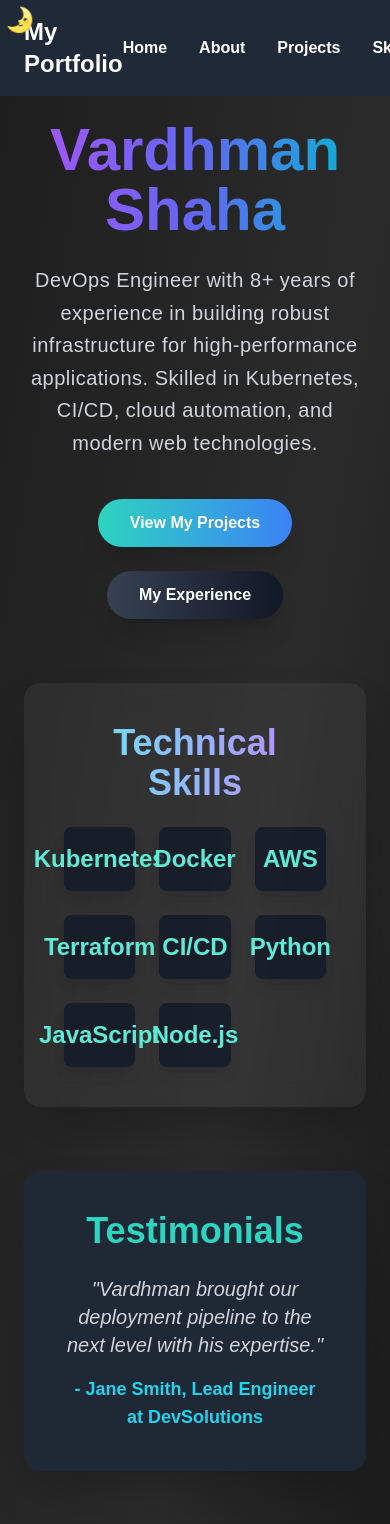
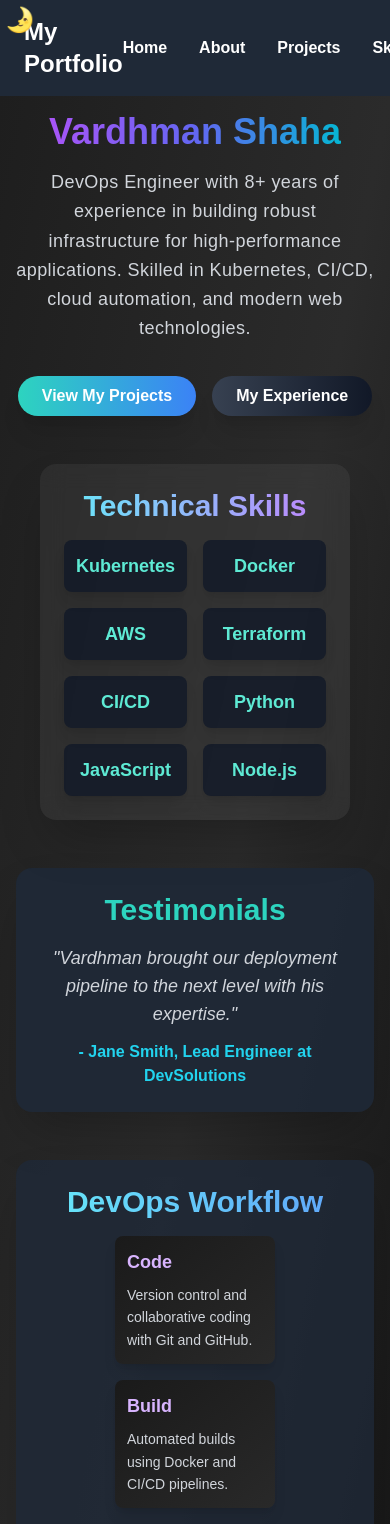
Before and after one commit to vardhman-shaha/portfolio-website, a Next.js app: page / in a window 390 px wide. Shown: the top 1524 px of the page. Built offline with nearby package versions, Linux system fonts and the light colour scheme.

Commit message:
mobile view updated code

```diff
--- a/app/page.tsx
+++ b/app/page.tsx
@@ -14,17 +14,17 @@ export default function Home() {
       <Navbar />
       <ParticlesBackground />
       <ThemeToggle />
-      <main className="flex flex-col items-center justify-center min-h-screen p-6 bg-gradient-to-br from-[#1e1e1e] via-[#2b2b2b] to-[#121212] text-white relative z-10">
+      <main className="flex flex-col items-center justify-center min-h-screen p-4 sm:p-6 bg-gradient-to-br from-[#1e1e1e] via-[#2b2b2b] to-[#121212] text-white relative z-10">
 
         {/* Hero Section */}
         <motion.div
-          className="flex flex-col items-center text-center space-y-6"
+          className="flex flex-col items-center text-center space-y-4 sm:space-y-6"
           initial={{ opacity: 0, scale: 0.95 }}
           animate={{ opacity: 1, scale: 1 }}
           transition={{ duration: 1.2, ease: "easeInOut" }}
         >
           <motion.h1
-            className="text-6xl font-extrabold bg-gradient-to-r from-purple-500 via-indigo-500 to-cyan-500 bg-clip-text text-transparent"
+            className="text-4xl sm:text-6xl font-extrabold bg-gradient-to-r from-purple-500 via-indigo-500 to-cyan-500 bg-clip-text text-transparent"
             initial={{ opacity: 0, y: -30 }}
             animate={{ opacity: 1, y: 0 }}
             transition={{ duration: 1.5, delay: 0.3 }}
@@ -33,7 +33,7 @@ export default function Home() {
           </motion.h1>
 
           <motion.p
-            className="text-xl max-w-3xl text-gray-300 font-light tracking-wide leading-relaxed"
+            className="text-lg sm:text-xl max-w-md sm:max-w-3xl text-gray-300 font-light tracking-wide leading-relaxed"
             initial={{ opacity: 0, y: 20 }}
             animate={{ opacity: 1, y: 0 }}
             transition={{ duration: 1.5, delay: 0.5 }}
@@ -44,14 +44,14 @@ export default function Home() {
 
         {/* Call-to-Actions */}
         <motion.div
-          className="mt-10 flex flex-wrap justify-center gap-6"
+          className="mt-8 sm:mt-10 flex flex-wrap justify-center gap-4 sm:gap-6"
           initial={{ opacity: 0 }}
           animate={{ opacity: 1 }}
           transition={{ duration: 1.6, delay: 0.8 }}
         >
           <Link href="/projects">
             <motion.button
-              className="p-3 px-8 rounded-full bg-gradient-to-r from-teal-400 to-blue-500 text-white font-semibold shadow-xl transform transition-transform hover:scale-105 hover:shadow-2xl"
+              className="p-2 sm:p-3 px-6 sm:px-8 rounded-full bg-gradient-to-r from-teal-400 to-blue-500 text-white font-semibold shadow-xl transform transition-transform hover:scale-105 hover:shadow-2xl"
               whileHover={{ scale: 1.1 }}
               transition={{ duration: 0.3 }}
             >
@@ -60,7 +60,7 @@ export default function Home() {
           </Link>
           <Link href="/experience">
             <motion.button
-              className="p-3 px-8 rounded-full bg-gradient-to-r from-gray-700 to-gray-900 text-white font-semibold shadow-xl transform transition-transform hover:scale-105 hover:shadow-2xl"
+              className="p-2 sm:p-3 px-6 sm:px-8 rounded-full bg-gradient-to-r from-gray-700 to-gray-900 text-white font-semibold shadow-xl transform transition-transform hover:scale-105 hover:shadow-2xl"
               whileHover={{ scale: 1.1 }}
               transition={{ duration: 0.3 }}
             >
@@ -71,15 +71,15 @@ export default function Home() {
 
         {/* Skills Section */}
         <motion.section
-          className="mt-16 max-w-4xl p-10 rounded-2xl bg-white bg-opacity-5 backdrop-blur-md shadow-2xl text-center text-white"
+          className="mt-12 sm:mt-16 max-w-md sm:max-w-4xl p-6 sm:p-10 rounded-2xl bg-white bg-opacity-5 backdrop-blur-md shadow-2xl text-center text-white"
           initial={{ opacity: 0, y: 30 }}
           animate={{ opacity: 1, y: 0 }}
           transition={{ duration: 1.8, delay: 1 }}
         >
-          <h2 className="text-4xl font-bold bg-gradient-to-r from-cyan-300 to-purple-400 bg-clip-text text-transparent mb-6">
+          <h2 className="text-3xl sm:text-4xl font-bold bg-gradient-to-r from-cyan-300 to-purple-400 bg-clip-text text-transparent mb-4 sm:mb-6">
             Technical Skills
           </h2>
-          <div className="grid grid-cols-3 md:grid-cols-4 gap-6">
+          <div className="grid grid-cols-2 sm:grid-cols-3 md:grid-cols-4 gap-4 sm:gap-6">
             <SkillCard skill="Kubernetes" />
             <SkillCard skill="Docker" />
             <SkillCard skill="AWS" />
@@ -105,13 +105,13 @@ export default function Home() {
 /* Components for Skills, Testimonials, and Workflow */
 
 // Skill Card Component
-function SkillCard({ skill }: { skill: string }) {
+function SkillCard({ skill }) {
   return (
     <motion.div
-      className="flex flex-col items-center p-4 bg-gray-900 bg-opacity-80 rounded-lg shadow-lg transform transition-transform hover:scale-105 hover:shadow-xl"
+      className="flex flex-col items-center p-3 sm:p-4 bg-gray-900 bg-opacity-80 rounded-lg shadow-lg transform transition-transform hover:scale-105 hover:shadow-xl"
       whileHover={{ scale: 1.05 }}
     >
-      <div className="text-2xl font-semibold text-teal-300">{skill}</div>
+      <div className="text-lg sm:text-2xl font-semibold text-teal-300">{skill}</div>
     </motion.div>
   );
 }
@@ -135,12 +135,12 @@ function TestimonialsSection() {
 
   return (
     <motion.section
-      className="mt-16 max-w-4xl p-10 rounded-2xl bg-gray-800 bg-opacity-90 shadow-2xl text-center text-white"
+      className="mt-12 sm:mt-16 max-w-md sm:max-w-4xl p-6 sm:p-10 rounded-2xl bg-gray-800 bg-opacity-90 shadow-2xl text-center text-white"
       initial={{ opacity: 0, y: 30 }}
       animate={{ opacity: 1, y: 0 }}
       transition={{ duration: 2 }}
     >
-      <h2 className="text-4xl font-bold text-teal-400 mb-6">Testimonials</h2>
+      <h2 className="text-3xl sm:text-4xl font-bold text-teal-400 mb-4 sm:mb-6">Testimonials</h2>
       <motion.div
         key={current}
         initial={{ opacity: 0, y: 20 }}
@@ -148,8 +148,8 @@ function TestimonialsSection() {
         exit={{ opacity: 0, y: -20 }}
         transition={{ duration: 0.8 }}
       >
-        <p className="text-xl italic text-gray-300">&quot;{testimonials[current].text}&quot;</p>
-        <p className="mt-4 text-lg font-bold text-cyan-400">- {testimonials[current].name}, {testimonials[current].title}</p>
+        <p className="text-lg sm:text-xl italic text-gray-300">&quot;{testimonials[current].text}&quot;</p>
+        <p className="mt-3 sm:mt-4 text-base sm:text-lg font-bold text-cyan-400">- {testimonials[current].name}, {testimonials[current].title}</p>
       </motion.div>
     </motion.section>
   );
@@ -167,23 +167,23 @@ function DevOpsWorkflow() {
 
   return (
     <motion.section
-      className="mt-16 max-w-5xl p-10 rounded-2xl bg-gray-800 bg-opacity-80 shadow-2xl text-white text-center"
+      className="mt-12 sm:mt-16 max-w-md sm:max-w-5xl p-6 sm:p-10 rounded-2xl bg-gray-800 bg-opacity-80 shadow-2xl text-white text-center"
       initial={{ opacity: 0, y: 30 }}
       animate={{ opacity: 1, y: 0 }}
       transition={{ duration: 2.5 }}
     >
-      <h2 className="text-4xl font-bold bg-gradient-to-r from-cyan-300 to-blue-400 bg-clip-text text-transparent mb-6">
+      <h2 className="text-3xl sm:text-4xl font-bold bg-gradient-to-r from-cyan-300 to-blue-400 bg-clip-text text-transparent mb-4 sm:mb-6">
         DevOps Workflow
       </h2>
-      <div className="flex flex-wrap justify-center gap-8">
+      <div className="flex flex-wrap justify-center gap-4 sm:gap-8">
         {workflowSteps.map((step, index) => (
           <motion.div
             key={index}
-            className="w-60 p-4 bg-gradient-to-br from-[#1a1a1a] to-[#292929] rounded-lg shadow-lg text-left transform transition-transform hover:scale-105 hover:shadow-xl"
+            className="w-40 sm:w-60 p-3 sm:p-4 bg-gradient-to-br from-[#1a1a1a] to-[#292929] rounded-lg shadow-lg text-left transform transition-transform hover:scale-105 hover:shadow-xl"
             whileHover={{ scale: 1.05 }}
           >
-            <h3 className="text-xl font-bold text-purple-300">{step.title}</h3>
-            <p className="mt-2 text-gray-300 text-sm leading-relaxed">{step.description}</p>
+            <h3 className="text-lg sm:text-xl font-bold text-purple-300">{step.title}</h3>
+            <p className="mt-2 text-sm sm:text-base text-gray-300 leading-relaxed">{step.description}</p>
           </motion.div>
         ))}
       </div>
```
